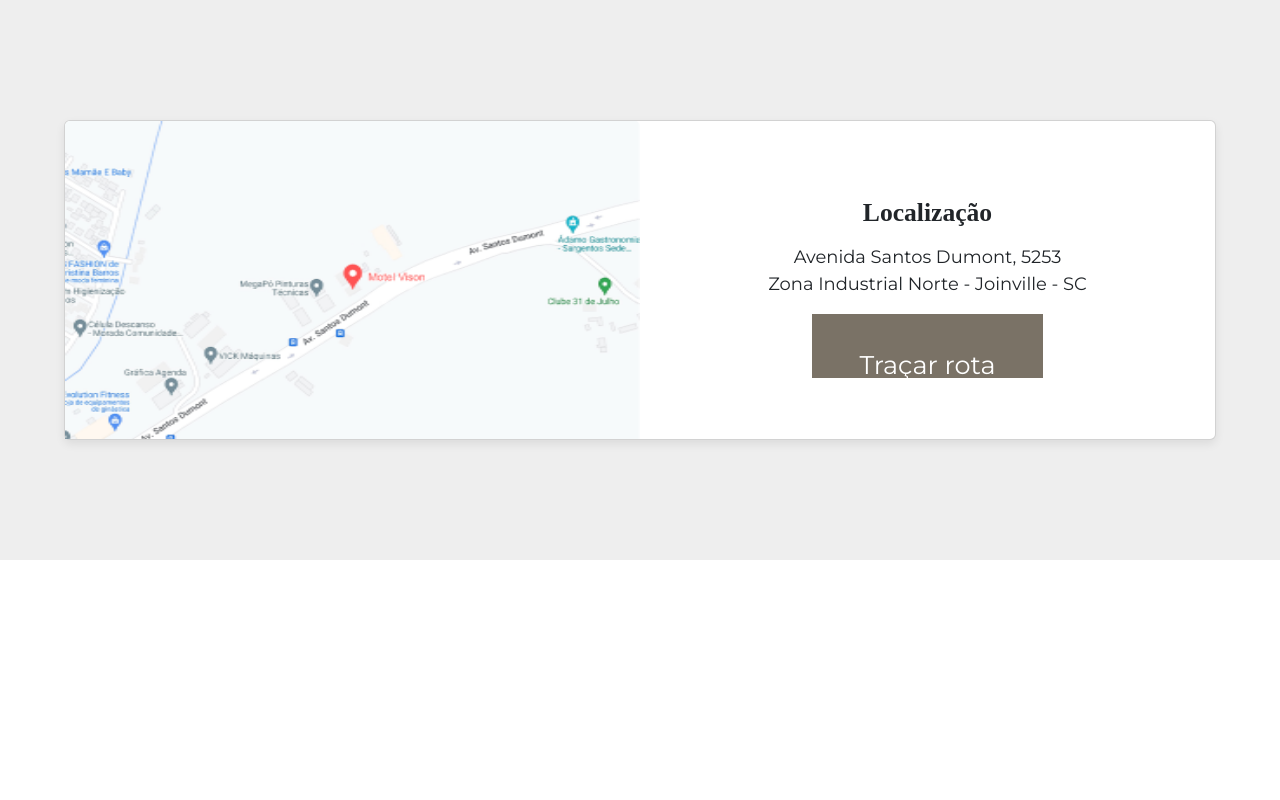
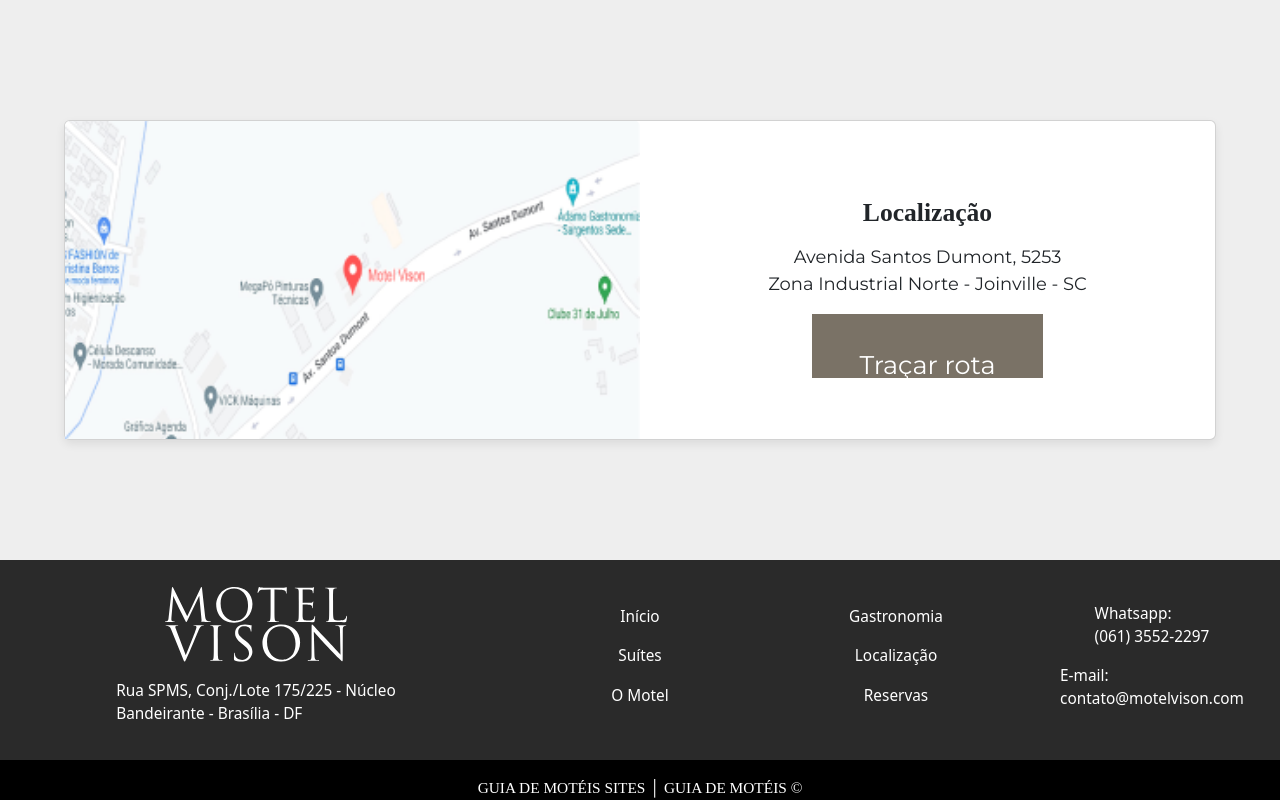
Before and after one commit to GefersonLopes/guia_moteis-front-end, a React (Create React App) app: page /dashboard in a window 1280 px wide. Shown: the part 3360-4160 px from the top of the page. Before the commit the page ends 3920 px from the top, so only its background shows below. Built offline with nearby package versions, Linux system fonts and the light colour scheme.

Commit message:
feat: add card of contato

```diff
--- /dev/null
+++ b/src/components/bootstrap/cardContato/cardContato.tsx
@@ -0,0 +1,59 @@
+//import styled-components
+import { MainContato } from './styled';
+
+//import bootstrap
+import Button from 'react-bootstrap/Button';
+import Navbar from 'react-bootstrap/Navbar';
+import Container from 'react-bootstrap/Container';
+
+//import svg logo
+import logo from '../../../img/svgs/logo.svg';
+
+export const CardContato = () => {
+  return (
+    <MainContato>
+      <div className="groupLogo">
+        <img src={logo} alt="" />
+        <span>
+          Rua SPMS, Conj./Lote 175/225 - Núcleo <br /> Bandeirante - Brasília -
+          DF
+        </span>
+      </div>
+      <div className="groupButtons">
+        <Button variant="primary">Revervas</Button>
+        <Button variant="primary">Ver suites</Button>
+        <Button variant="outline-primary" className="outline-primary">
+          Whatsapp
+        </Button>
+        <Button variant="outline-primary" className="outline-primary">
+          Contato
+        </Button>
+      </div>
+      <div className="groupNavigate">
+        <Container>
+          <Navbar.Brand href="#pageHome">Início</Navbar.Brand>
+          <Navbar.Brand href="#suites">Suítes</Navbar.Brand>
+          <Navbar.Brand href="#motel">O Motel</Navbar.Brand>
+        </Container>
+        <Container>
+          <Navbar.Brand>Gastronomia</Navbar.Brand>
+          <Navbar.Brand href="#localizacao">Localização</Navbar.Brand>
+          <Navbar.Brand href="#suites">Reservas</Navbar.Brand>
+        </Container>
+        <Container>
+          <Navbar.Brand>
+            Whatsapp: <br />
+            (061) 3552-2297
+          </Navbar.Brand>
+          <Navbar.Brand>
+            E-mail: <br />
+            contato@motelvison.com
+          </Navbar.Brand>
+        </Container>
+      </div>
+      <footer>
+        <p>guia de motéis sites │ guia de motéis ©</p>
+      </footer>
+    </MainContato>
+  );
+};
--- /dev/null
+++ b/src/components/bootstrap/cardContato/styled.ts
@@ -0,0 +1,156 @@
+import styled from 'styled-components';
+
+export const MainContato = styled.main`
+  position: relative;
+  width: 100%;
+  height: 100%;
+  background-color: #2a2a2a;
+
+  @media screen and (min-width: 768px) {
+    display: flex;
+    font-size: 1.2vw;
+  }
+
+  .groupLogo {
+    width: 80%;
+    height: 10rem;
+
+    margin: 0 auto;
+
+    display: flex;
+    align-items: center;
+    justify-content: center;
+
+    border-bottom: 1.35px solid #fff;
+
+    span {
+      display: none;
+    }
+
+    @media screen and (min-width: 768px) {
+      width: 60%;
+      height: 80%;
+
+      flex-direction: column;
+      border-bottom: none;
+
+      span {
+        display: initial;
+        color: #fff;
+      }
+    }
+
+    img {
+      width: 70%;
+      height: 60%;
+
+      @media screen and (min-width: 768px) {
+        width: 15vw;
+        height: 40%;
+        margin-bottom: 2vh;
+      }
+    }
+  }
+
+  .groupButtons {
+    width: 100%;
+    height: 20rem;
+
+    margin: 5vh 0;
+
+    display: flex;
+    flex-direction: column;
+    align-items: center;
+    justify-content: center;
+    gap: 2vh;
+
+    @media screen and (min-width: 768px) {
+      display: none;
+    }
+  }
+
+  .groupNavigate {
+    display: none;
+
+    @media screen and (min-width: 768px) {
+      display: flex;
+
+      align-items: center;
+      justify-content: center;
+
+      width: 90%;
+      height: 80%;
+
+      color: #fff;
+    }
+
+    .container {
+      gap: 2vh;
+
+      display: flex;
+      flex-direction: column;
+      align-items: center;
+      justify-content: space-evenly;
+      justify-items: flex-start;
+    }
+  }
+
+  button {
+    background-color: #7a7266;
+
+    width: 90%;
+    height: 4rem;
+    border-radius: 0;
+    border: 2px solid #7a7266;
+
+    display: flex;
+    flex-direction: column;
+    align-items: center;
+    justify-content: center;
+
+    font-family: Montserrat;
+
+    &:hover {
+      transition: 1.25s;
+      background-color: #5a493e;
+      border: 2px solid #5a493e;
+    }
+
+    @media screen and (min-width: 768px) {
+      width: 18vw;
+      height: 6vh;
+      font-size: 2vw;
+      font-family: Montserrat;
+      padding: 2rem 0;
+    }
+  }
+
+  .outline-primary {
+    background-color: transparent;
+    border: 2px solid #fff;
+    color: #fff;
+  }
+
+  footer {
+    position: absolute;
+    bottom: 0;
+
+    height: 20vh;
+    width: 100%;
+
+    background-color: #000000;
+
+    text-align: center;
+    color: #fff;
+    text-transform: uppercase;
+    font-family: Playfair;
+
+    @media screen and (min-width: 768px) {
+      height: 5vh;
+    }
+
+    p {
+      margin-top: 2vh;
+    }
+  }
+`;
--- a/src/components/bootstrap/cardLocalizacao/styled.ts
+++ b/src/components/bootstrap/cardLocalizacao/styled.ts
@@ -31,6 +31,7 @@ export const MainLocalizacao = styled.main`
     }
 
     img {
+      object-fit: cover;
       @media screen and (min-width: 768px) {
         width: 50%;
         height: 100%;
--- a/src/components/bootstrap/navbar/navbar.tsx
+++ b/src/components/bootstrap/navbar/navbar.tsx
@@ -27,7 +27,7 @@ export const Navbar_Bootstrap = () => {
           <Navbar.Brand href="#motel">O Motel</Navbar.Brand>
           <Navbar.Brand href="#cortesia">Cortesias</Navbar.Brand>
           <Navbar.Brand href="#localizacao">Localização</Navbar.Brand>
-          <Navbar.Brand href="#localizacao">Contato</Navbar.Brand>
+          <Navbar.Brand href="#contato">Contato</Navbar.Brand>
         </Container>
         <Navbar.Brand href="#suites">
           <Button>Reservas</Button>
@@ -61,7 +61,7 @@ export const Navbar_Bootstrap = () => {
               Localização
             </Dropdown.Item>
             <Dropdown.Divider />
-            <Dropdown.Item href="#localizacao" eventKey="6">
+            <Dropdown.Item href="#contato" eventKey="6">
               Contato
             </Dropdown.Item>
           </DropdownButton>
--- a/src/index.css
+++ b/src/index.css
@@ -195,6 +195,12 @@ table {
   }
 }
 
+@media screen and (min-width: 768px) {
+  #contato {
+    height: 30vh;
+  }
+}
+
 /* Configurações do scroll do body */
 
 body::-webkit-scrollbar {
--- a/src/pages/Dashboard.tsx
+++ b/src/pages/Dashboard.tsx
@@ -14,6 +14,7 @@ import { Home } from '../sections/home';
 import { Localizacao } from '../sections/localizacao';
 import { Motel } from '../sections/motel';
 import { Suites } from '../sections/suites';
+import { Contato } from '../sections/contato';
 
 export const Dashboard = () => {
   const { isLoad, loading } = useContext(ContextLogic);
@@ -31,6 +32,7 @@ export const Dashboard = () => {
           <Motel />
           <Cortesia />
           <Localizacao />
+          <Contato />
         </>
       )}
     </>
--- a/src/sections/contato.tsx
+++ b/src/sections/contato.tsx
@@ -1,6 +1,11 @@
 // import styled-components
+import { CardContato } from '../components/bootstrap/cardContato/cardContato';
 import { Page } from '../components/styled_components/page/styled';
 
 export const Contato = () => {
-  return <Page id="contato"></Page>;
+  return (
+    <Page id="contato">
+      <CardContato />
+    </Page>
+  );
 };
```
